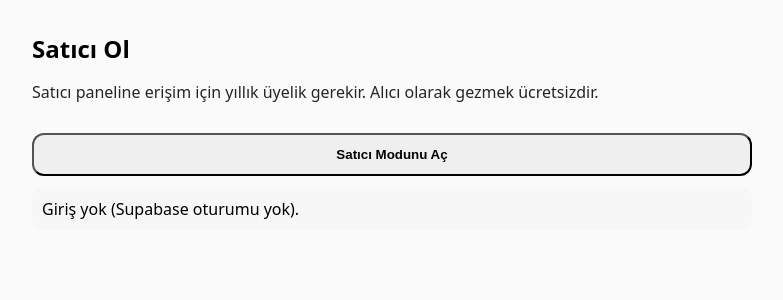
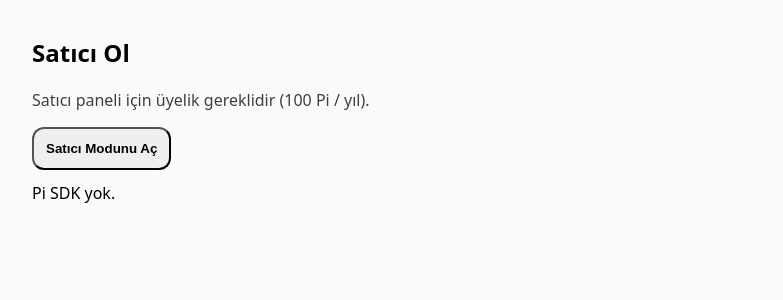
Before and after one commit to Bugsbuny24/tradepi, a Next.js app: page /apply-seller in a window 1280 px wide. Both pictures are taken after a click on the button "Satıcı Modunu Aç". Shown: the top 300 px of the page, without its empty margins (248-1031 px from the left). Built offline with nearby package versions, Linux system fonts and the light colour scheme; no server answers.

Commit message:
Update page.tsx

```diff
--- a/app/apply-seller/page.tsx
+++ b/app/apply-seller/page.tsx
@@ -1,71 +1,38 @@
 "use client";
 
 import { useState } from "react";
-import { useRouter } from "next/navigation";
-import { createClient } from "@supabase/supabase-js";
-
-const supabase = createClient(
-  process.env.NEXT_PUBLIC_SUPABASE_URL!,
-  process.env.NEXT_PUBLIC_SUPABASE_ANON_KEY!
-);
+import { ensurePiReady } from "@/lib/pi";
 
 export default function ApplySellerPage() {
-  const router = useRouter();
-  const [loading, setLoading] = useState(false);
   const [msg, setMsg] = useState("");
 
   const becomeSeller = async () => {
     setMsg("");
-    setLoading(true);
-    try {
-      const { data: userData, error: userErr } = await supabase.auth.getUser();
-      if (userErr || !userData?.user?.id) throw new Error("Giriş yok (Supabase oturumu yok).");
+    if (!ensurePiReady()) return setMsg("Pi SDK yok.");
 
-      const uid = userData.user.id;
+    const auth = await window.Pi.authenticate(["username"], () => {});
+    const uid = auth?.user?.uid;
+    if (!uid) return setMsg("Login yok.");
 
-      const { error } = await supabase
-        .from("profiles")
-        .update({ is_seller: true })
-        .eq("id", uid);
+    const r = await fetch("/api/seller/become", {
+      method: "POST",
+      headers: { "Content-Type": "application/json" },
+      body: JSON.stringify({ pi_uid: uid }),
+    });
 
-      if (error) throw new Error(error.message);
-
-      setMsg("✅ Satıcı moduna geçtin. Üyelik ekranına yönlendiriyorum…");
-      setTimeout(() => router.push("/pi/membership"), 700);
-    } catch (e: any) {
-      setMsg(e?.message ?? "İşlem başarısız.");
-    } finally {
-      setLoading(false);
-    }
+    const j = await r.json().catch(() => ({}));
+    if (!r.ok) return setMsg(j?.error || "Hata");
+    setMsg("✅ Satıcı moduna geçtin. Şimdi üyelik al.");
   };
 
   return (
     <div style={{ maxWidth: 720, margin: "0 auto", padding: 16 }}>
-      <h1 style={{ fontSize: 24, fontWeight: 900 }}>Satıcı Ol</h1>
-      <p style={{ opacity: 0.85, marginTop: 8 }}>
-        Satıcı paneline erişim için yıllık üyelik gerekir. Alıcı olarak gezmek ücretsizdir.
-      </p>
-
-      <button
-        onClick={becomeSeller}
-        disabled={loading}
-        style={{
-          marginTop: 14,
-          width: "100%",
-          padding: 12,
-          borderRadius: 12,
-          fontWeight: 900,
-          cursor: "pointer",
-        }}
-      >
-        {loading ? "İşleniyor…" : "Satıcı Modunu Aç"}
+      <h2>Satıcı Ol</h2>
+      <p style={{ opacity: 0.75 }}>Satıcı paneli için üyelik gereklidir (100 Pi / yıl).</p>
+      <button onClick={becomeSeller} style={{ padding: 12, borderRadius: 12, fontWeight: 900 }}>
+        Satıcı Modunu Aç
       </button>
-
-      {msg ? (
-        <div style={{ marginTop: 12, padding: 10, borderRadius: 10, background: "#f7f7f7" }}>
-          {msg}
-        </div>
-      ) : null}
+      {msg && <div style={{ marginTop: 12 }}>{msg}</div>}
     </div>
   );
 }
```
